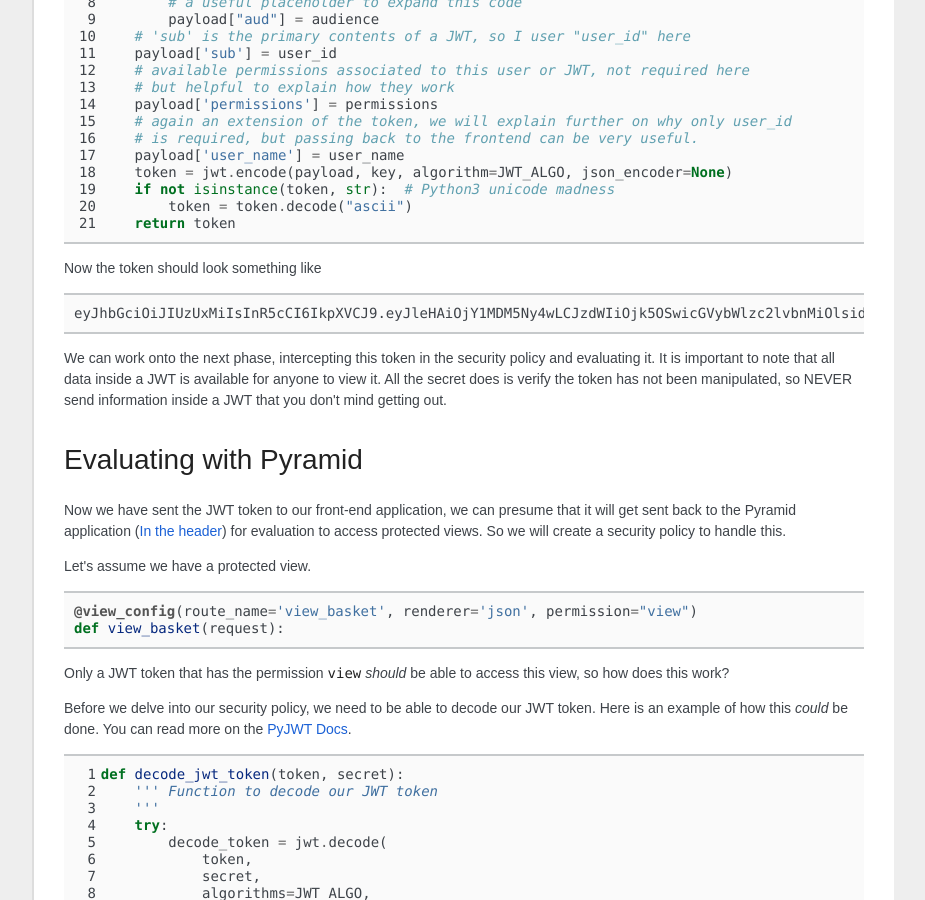
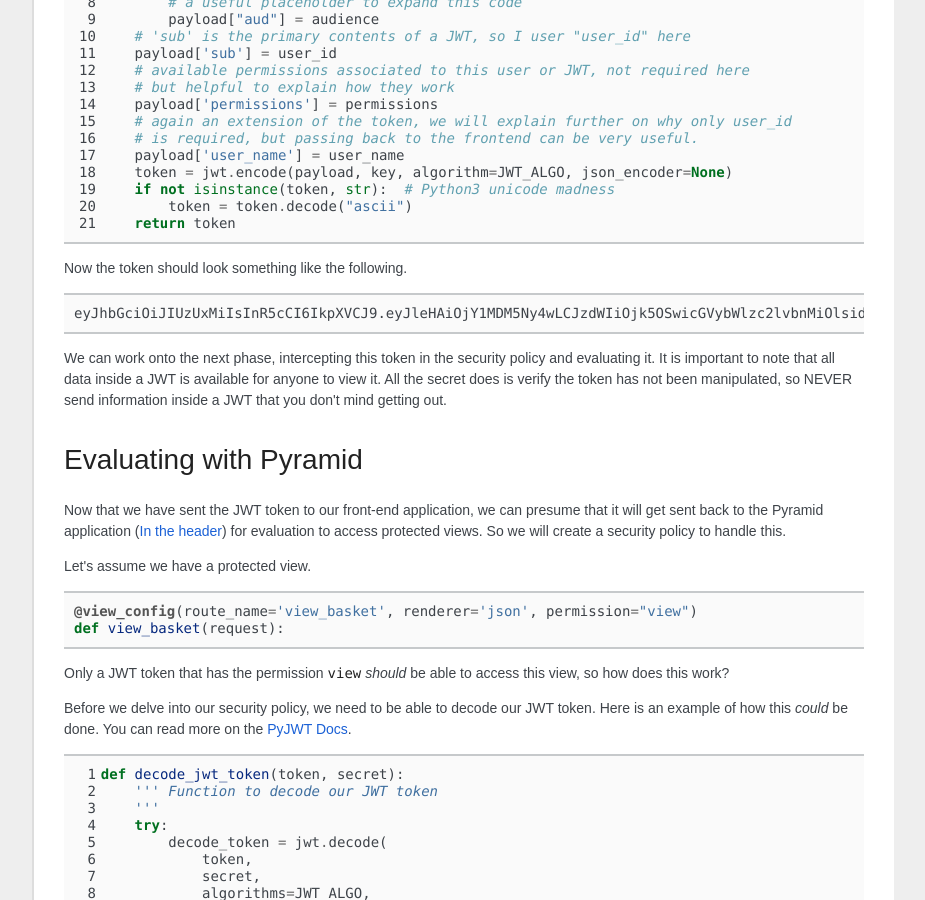
Before and after one commit to Pylons/pyramid_cookbook, a Sphinx documentation site: the page built from docs/auth/jwt_auth.rst, in a window 1280 px wide and 900 px high, scrolled down 1993 px. Shown: the whole window, without its empty margins (198-1123 px from the left). Built offline with Sphinx 7.4.7, drawn with Linux system fonts in a browser that asks for light colours; some web fonts are replaced.

Commit message:
Apply suggestions from code review

```diff
--- a/docs/auth/jwt_auth.rst
+++ b/docs/auth/jwt_auth.rst
@@ -116,7 +116,7 @@ Now we have all of the information we need to create a basic JWT token, there ar
             token = token.decode("ascii")
         return token
 
-Now the token should look something like
+Now the token should look something like the following.
 
 .. code-block:: text
 
@@ -130,7 +130,7 @@ All the secret does is verify the token has not been manipulated, so NEVER send
 Evaluating with Pyramid
 #######################
 
-Now we have sent the JWT token to our front-end application, we can presume that it will get sent back to the Pyramid application
+Now that we have sent the JWT token to our front-end application, we can presume that it will get sent back to the Pyramid application
 (`In the header <https://docs.pylonsproject.org/projects/pyramid/en/latest/api/request.html#pyramid.request.Request.authorization>`_)
 for evaluation to access protected views. So we will create a security policy to handle this.
 
```
